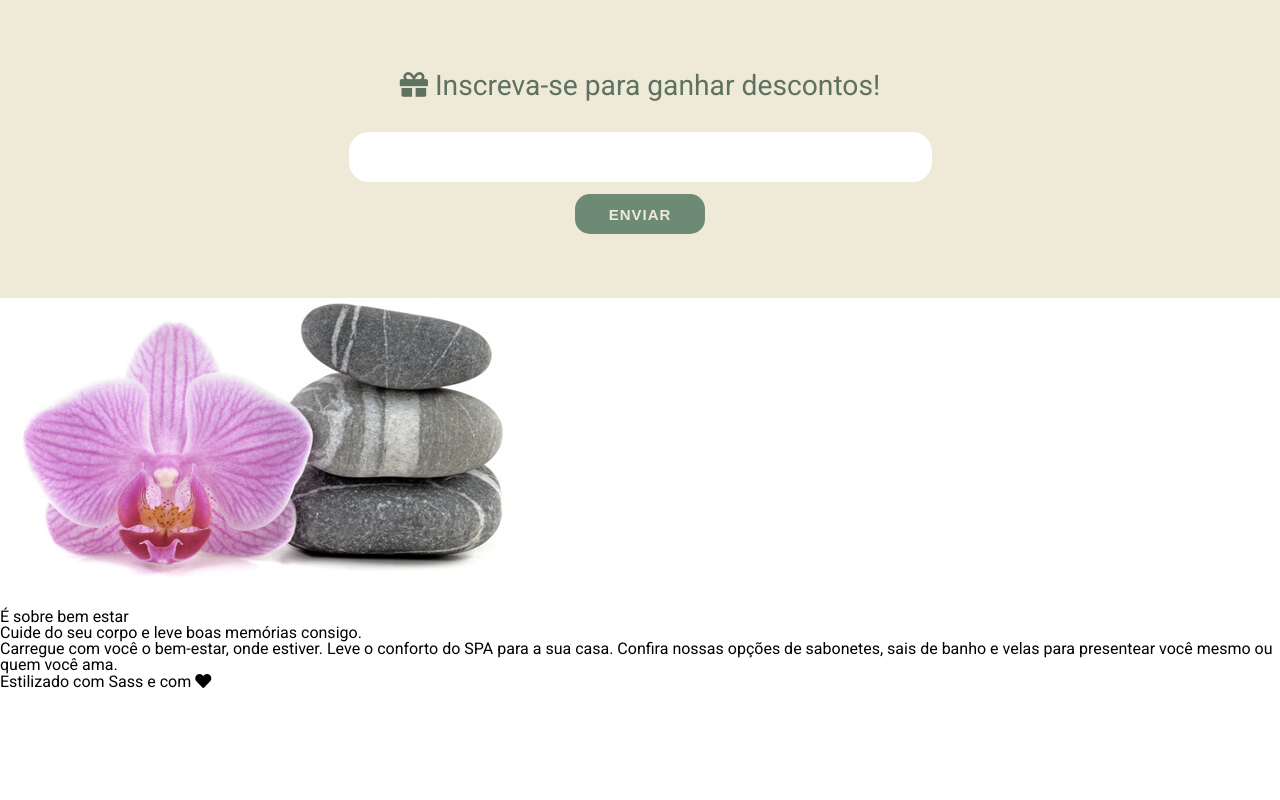
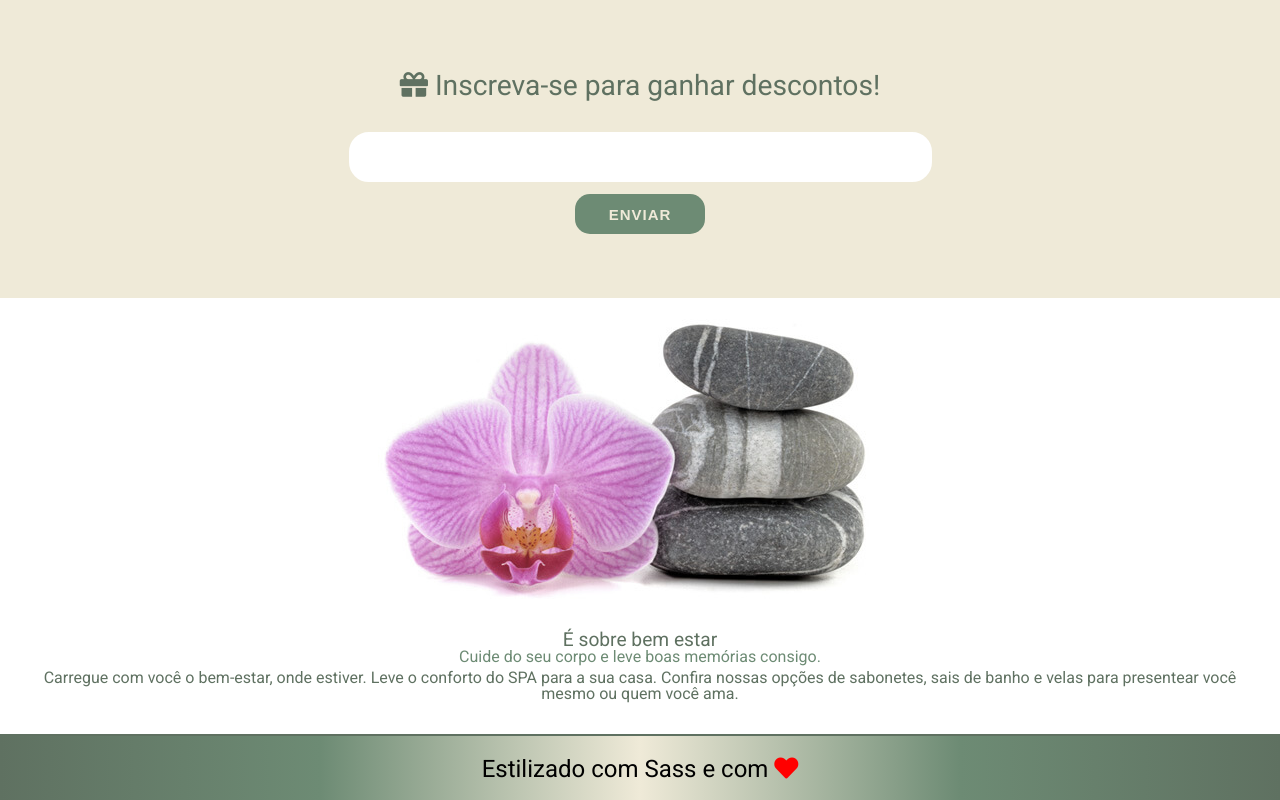
Before and after one commit to vanessalaureano/projeto-aluraspa, a plain HTML site: page index.html in a window 1280 px wide. Shown: the part 1186-1986 px from the top of the page. Before the commit the page ends 1877 px from the top, so only its background shows below. Drawn offline with nearby package versions, Linux system fonts and the light colour scheme.

Commit message:
atualizei

```diff
--- a/styles/style.scss
+++ b/styles/style.scss
@@ -4,4 +4,4 @@
 @import './components/servicos';
 @import './components/cupom';
 @import './components/curiosidades';
-@import './components/footer;
+@import './components/footer';
```
Also changed, not shown: styles/style.css, 1 other file.
